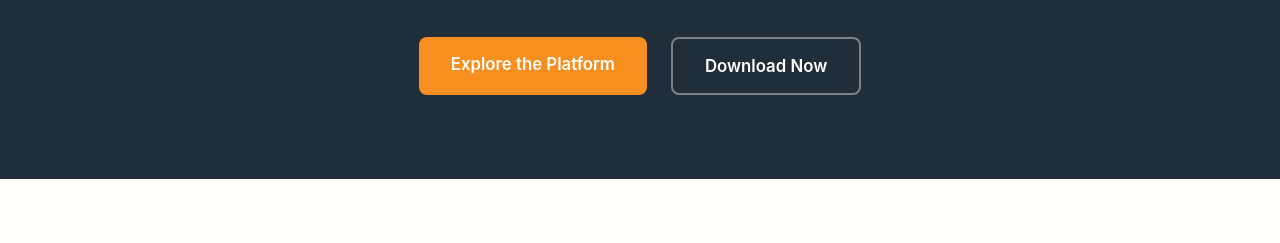
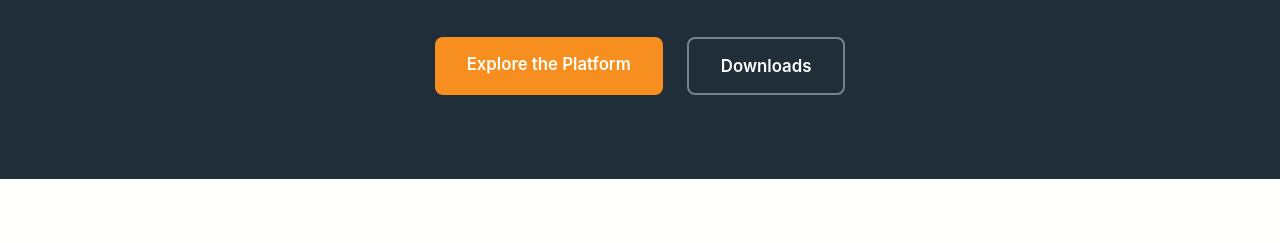
Before and after one commit to cubewise-software-website/website, a website: page src/pages/index.html in a window 1280 px wide. Shown: the part 379-622 px from the top of the page. Drawn offline with Linux system fonts and the light colour scheme.

Commit message:
fix: rename hero button from 'Download Now' to 'Downloads'

```diff
--- a/src/pages/index.html
+++ b/src/pages/index.html
@@ -117,7 +117,7 @@
       <p data-i18n="home.hero-body">Six specialised software for IBM Planning Analytics — built by TM1 experts, trusted by finance and technology teams worldwide.</p>
       <div class="home-hero-actions">
         <a href="/platform/" class="btn btn-primary btn-lg" data-i18n="home.hero-cta-platform">Explore the Platform</a>
-        <a href="/downloads/" class="btn btn-outline-light btn-lg" data-i18n="home.hero-cta-download">Download Now</a>
+        <a href="/downloads/" class="btn btn-outline-light btn-lg" data-i18n="home.hero-cta-download">Downloads</a>
       </div>
     </div>
   </section>
```
